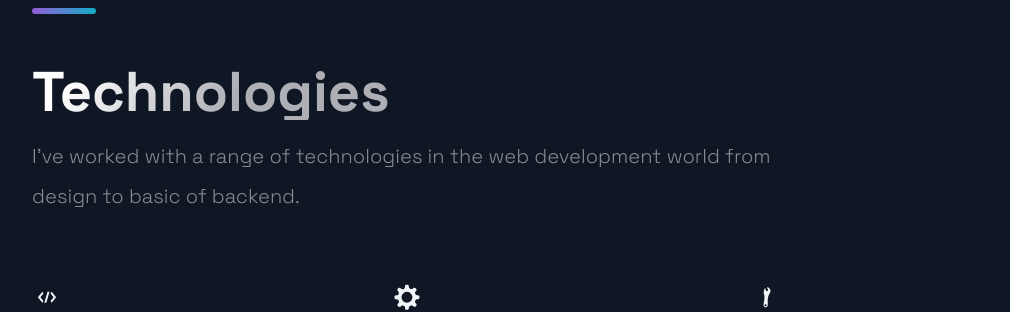
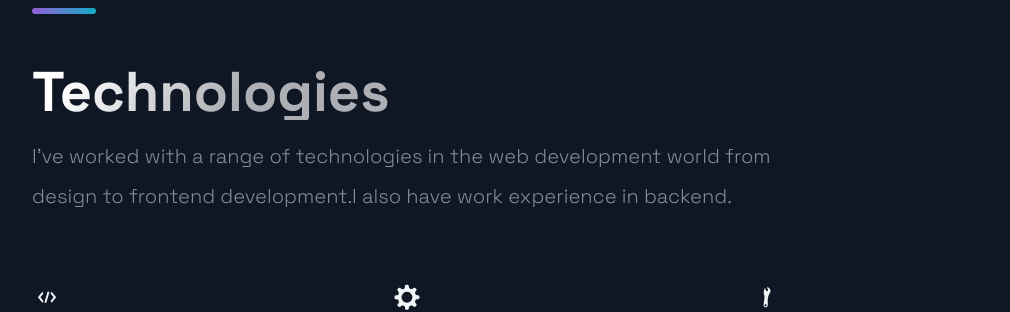
Before and after one commit to hrithikrawal/portfolio-website, a Next.js app: page / in a window 1280 px wide. Shown: the part 1740-2052 px from the top of the page, without its empty margins (88-1098 px from the left). Built offline with nearby package versions, Linux system fonts and the light colour scheme.

Commit message:
Technologies updated

```diff
--- a/src/components/Technologies/Technologies.js
+++ b/src/components/Technologies/Technologies.js
@@ -8,7 +8,7 @@ const Technologies = () =>  (
     <SectionDivider/>
     <SectionTitle style={{paddingTop: "50px"}}>Technologies</SectionTitle>
     <SectionText>
-      I've worked with a range of technologies in the web development world from design to basic of backend.
+      I've worked with a range of technologies in the web development world from design to frontend development.I also have work experience in backend.
     </SectionText>
     <List>
       <ListItem>
```
